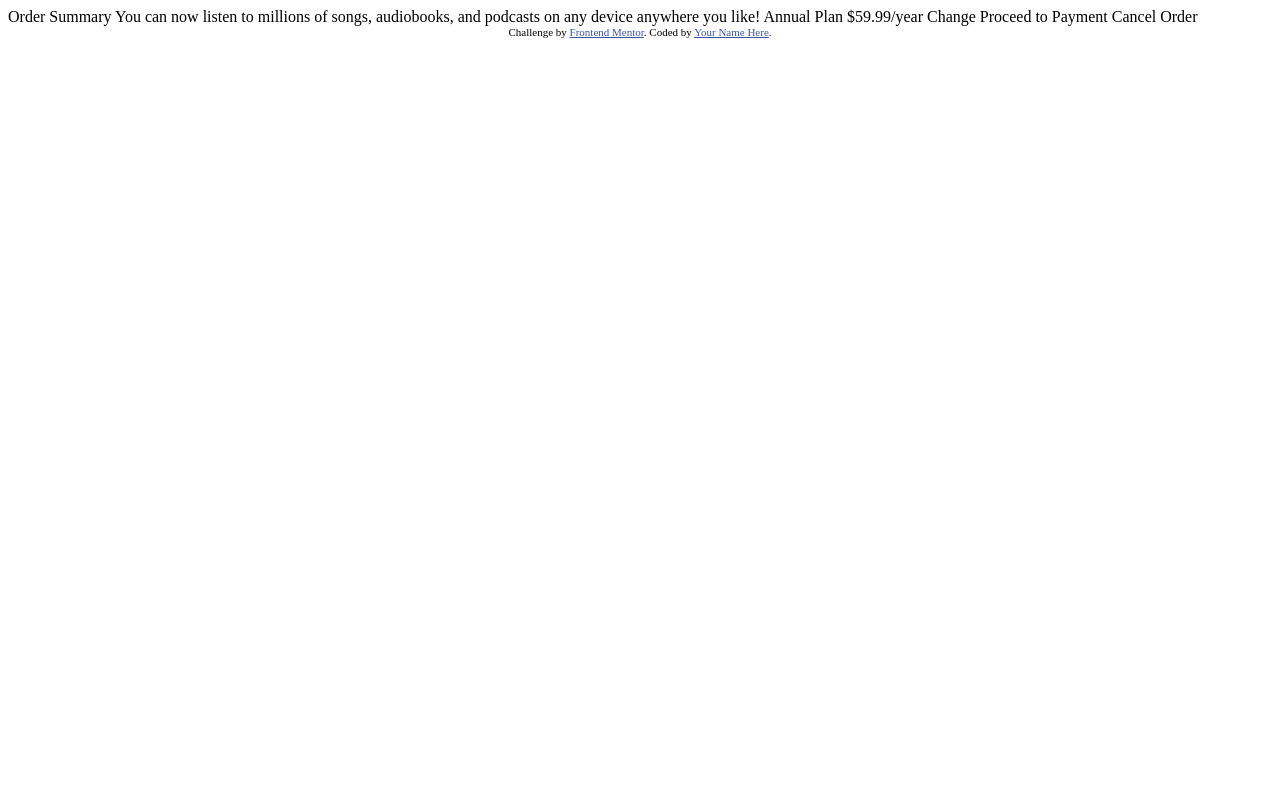
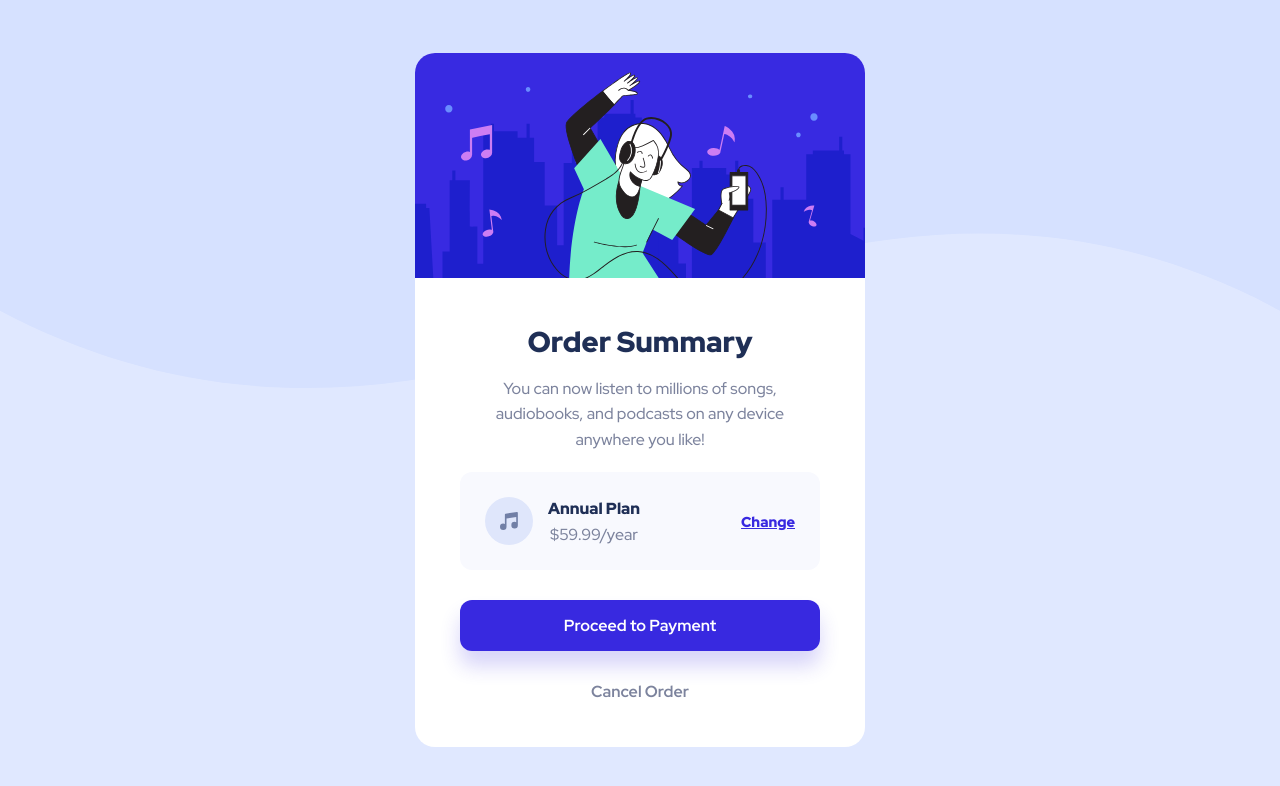
Before and after one commit to Mehdi-Hamida/Exercise04-Order-Summary-Component, a plain HTML site: page index.html in a window 1280 px wide. Drawn offline with Linux system fonts and the light colour scheme.

Commit message:
Submitting my solution

```diff
--- a/index.html
+++ b/index.html
@@ -2,36 +2,36 @@
 <html lang="en">
 <head>
   <meta charset="UTF-8">
-  <meta name="viewport" content="width=device-width, initial-scale=1.0"> <!-- displays site properly based on user's device -->
-
+  <meta name="viewport" content="width=device-width, initial-scale=1.0">
   <link rel="icon" type="image/png" sizes="32x32" href="./images/favicon-32x32.png">
-
+  <link rel="stylesheet" href="style.css">
+  <link rel="preconnect" href="https://fonts.googleapis.com">
+  <link rel="preconnect" href="https://fonts.gstatic.com" crossorigin>
+  <link href="https://fonts.googleapis.com/css2?family=Red+Hat+Display:wght@500;700;900&display=swap" rel="stylesheet">
   <title>Frontend Mentor | Order summary card</title>
-
-  <!-- Feel free to remove these styles or customise in your own stylesheet 👍 -->
-  <style>
-    .attribution { font-size: 11px; text-align: center; }
-    .attribution a { color: hsl(228, 45%, 44%); }
-  </style>
 </head>
 <body>
-
-  Order Summary
-
-  You can now listen to millions of songs, audiobooks, and podcasts on any
-  device anywhere you like!
-
-  Annual Plan
-  $59.99/year
-
-  Change
-
-  Proceed to Payment
-  Cancel Order
-
-  <div class="attribution">
-    Challenge by <a href="https://www.frontendmentor.io?ref=challenge" target="_blank">Frontend Mentor</a>.
-    Coded by <a href="#">Your Name Here</a>.
-  </div>
+  <main class="card-body">
+    <div class="img-container"></div>
+    <div class="content-container">
+      <div class="texts-container">
+        <h1>Order Summary</h1>
+        <p class="description">You can now listen to millions of songs, audiobooks, and podcasts on any
+          device anywhere you like!</p>
+        <div class="row">
+            <div class="subscription-info">
+              <img src="./images/icon-music.svg" alt="Music note icon" title="Music note icon" />
+              <p class="flex-col">
+                <span class="name-of-the-plan">Annual Plan</span>
+                <span class="price-of-the-plan">$59.99/year</span>
+              </p>
+            </div>
+          <a class="change-plan">Change</a>
+        </div>
+        <a class="btn" href="#">Proceed to Payment</a>
+        <a class="cancel-order" href="#">Cancel Order</a>
+      </div>
+    </div>
+  </main>
 </body>
 </html>
--- a/style.css
+++ b/style.css
@@ -0,0 +1,150 @@
+:root
+{
+    --background-color: #e0e8ff;
+    --call-to-action: #3829e0;
+    --component-background: #f8f9fe;
+    --active-link-color: #766cf1;
+    --title-color: #1f2f56;
+    --font-color: #7c839d;
+    --font: 'Red Hat Display', sans-serif;
+}
+
+body
+{
+    margin: 0;
+    padding: 0;
+    height: 100vh;
+    display: flex;
+    justify-content: center;
+    align-items: center;
+    font-size: 1rem;
+    font-family: var(--font);
+    color: var(--font-color);
+    background: url(./images/pattern-background-desktop.svg) no-repeat;
+    background-position: center top;
+    background-size: contain;
+    background-color: var(--background-color);
+}
+
+/* Card Body */
+main.card-body
+{
+    background: #fff;
+    border-radius: 20px;
+    max-width: 450px;
+    overflow: hidden;
+}
+
+/* Card Image */
+main.card-body .img-container
+{
+    background: url(./images/illustration-hero.svg) no-repeat center;
+    background-size: cover;
+    height: 225px;
+}
+
+/* Card Texts */
+main.card-body .texts-container
+{
+    padding: 45px;
+    text-align: center;
+}
+
+main.card-body .texts-container h1
+{
+    color: var(--title-color);
+    font-weight: 900;
+    margin: 0 0 15px;
+    font-size: 1.8rem;
+}
+
+main.card-body .texts-container p.description
+{
+    max-width: 90%;
+    margin: 0 auto 20px;
+    line-height: 1.6rem;
+}
+
+main.card-body .texts-container .row
+{
+    display: flex;
+    justify-content: space-between;
+    align-items: center;
+    background: var(--component-background);
+    border-radius: 12px;
+    padding: 25px 25px;
+}
+
+main.card-body .texts-container .row .subscription-info
+{
+    display: flex;
+    justify-content: space-between;
+    align-items: center;
+    width: 50%;
+}
+
+main.card-body .texts-container .row .subscription-info .flex-col
+{
+    display: flex;
+    flex-direction: column;
+    justify-content: center;
+    row-gap: 5px;
+    margin: 0;
+}
+
+.subscription-info .flex-col .name-of-the-plan
+{
+    color: var(--title-color);
+    font-weight: 900;
+}
+
+main.card-body .texts-container .row a.change-plan
+{
+    text-decoration: underline;
+    font-weight: 900;
+    color: var(--call-to-action);
+    font-size: 0.9rem;
+}
+
+
+main.card-body .texts-container .btn
+{
+    margin-top: 30px;
+    display: block;
+    background: var(--call-to-action);
+    padding: 15px 0;
+    border-radius: 12px;
+    font-weight: 700;
+    color: #fff;
+    text-decoration: none;
+    box-shadow: 0 15px 20px rgba(56, 41, 224, 0.2);
+    margin-bottom: 30px;
+    transition: all ease 0.4s;
+}
+
+main.card-body .texts-container .cancel-order
+{
+    text-decoration: none;
+    color: #7c839d;
+    font-weight: 700;
+}
+
+/* Active state */
+main.card-body .texts-container .row a.change-plan:hover
+{
+    color: var(--active-link-color);
+    text-decoration: none;
+    cursor: pointer;
+}
+
+main.card-body .texts-container .btn:hover
+{
+    background: var(--active-link-color);
+    cursor: pointer;
+}
+
+main.card-body .texts-container .cancel-order:hover
+{
+    color: var(--title-color);
+    cursor: pointer;
+}
```
